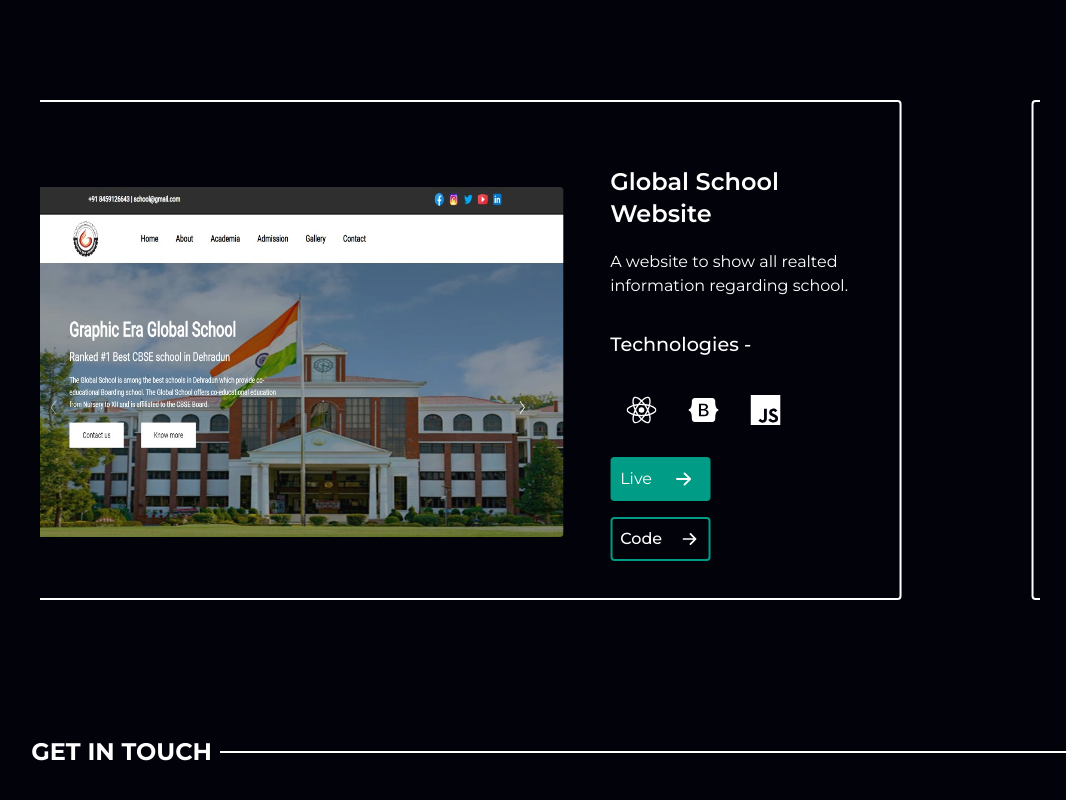
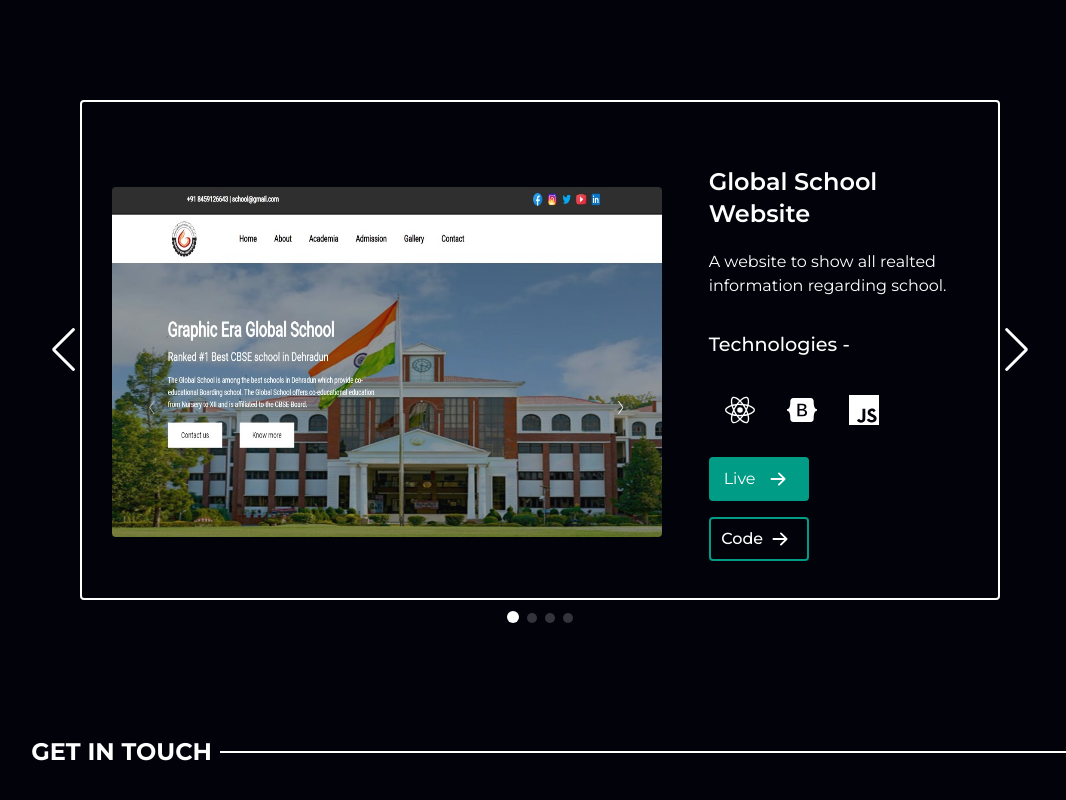
Before and after one commit to vishalk3102/PORTFOLIO-SITE, a React (Create React App) app: page / in a window 1280 px wide. Shown: the part 2048-2848 px from the top of the page, without its empty margins (100-1166 px from the left). Built offline with nearby package versions, Linux system fonts and the light colour scheme.

Commit message:
slider page button code fixed

```diff
--- a/src/Components/Data.js
+++ b/src/Components/Data.js
@@ -120,7 +120,7 @@
     imgSrc: sliderImg1,
     title: "Global School Website",
     urlCode: "https://github.com/vishalk3102/globalschoolreactwebsite",
-    urlLive: "https://globalschoolreact.herokuapp.com/",
+    urlLive: "https://globalschoolreact.herokuapp.com",
     description: "A website to show all realted information regarding school.",
   },
   {
@@ -128,7 +128,7 @@
     imgSrc: sliderImg2,
     title: "uPay",
     urlCode: "https://github.com/vishalk3102/uPay",
-    urlLive: "https://upay-react.herokuapp.com/",
+    urlLive: "https://upay-react.herokuapp.com",
     description:
       "Website for Payment that features all the essential details for payment sites",
   },
@@ -138,7 +138,7 @@
     imgSrc: sliderImg3,
     title: "EnigmaDev",
     urlCode: "https://github.com/vishalk3102/Enigma-Dev",
-    urlLive: "https://enigma-dev.herokuapp.com/",
+    urlLive: "https://enigma-dev.herokuapp.com",
     description:
       "A website that manage different business and show all the relevant information related to it.",
   },
@@ -146,8 +146,8 @@
     id: 4,
     imgSrc: sliderImg4,
     title: "Portfolio",
-    urlCode: "https://github.com/vishalk3102/Enigma-Dev",
-    urlLive: "https://enigma-dev.herokuapp.com/",
+    urlCode: "https://github.com/vishalk3102/PORTFOLIO-SITE",
+    urlLive: "https://enigma-dev.herokuapp.com",
     description:
       "This is my personal portfolio website that shows all the details regarding me.",
   },
--- a/src/Components/Projects/Project.js
+++ b/src/Components/Projects/Project.js
@@ -5,6 +5,9 @@
 import Slider from "./Slider";
 import "swiper/css";
 import { sliderData } from "../Data";
+import "swiper/css/navigation";
+import "swiper/css/pagination";
+import "swiper/css/autoplay";
 
 const Project = () => {
   return (
@@ -18,9 +21,9 @@
             slidesPerView={1}
             navigation={true}
             pagination={{ clickable: true }}
-            speed={5000}
+            speed={3000}
             loop={true}
-            autoplay={{ delay: 2000 }}
+            autoplay={{ delay: 7000 }}
             onSlideChange={() => console.log("slide change")}
             onSwiper={(swiper) => console.log(swiper)}
           >
--- a/src/Components/Projects/Slider.js
+++ b/src/Components/Projects/Slider.js
@@ -38,16 +38,26 @@
             })}
           </div>
           <div className=" w-[100px] p-2 m-1 md:m-2 border-solid border-2 flex justify- items items-center border-[#009c86] rounded bg-[#009c86] hover:cursor-pointer hover:scale-105">
-            <a href={items.urlLink} className="mr-5 p-1/2">
+            <a
+              href={items.urlLink}
+              target="_blank"
+              rel="noreferrer"
+              className="mr-1 p-1/2 w-full flex justify-around items-center"
+            >
               Live
+              <BsArrowRightShort size={24} className="scale-125" />
             </a>
-            <BsArrowRightShort size={24} className="scale-125" />
           </div>
           <div className=" w-[100px] p-2 m-1 md:m-2 font-medium border-solid border-2  border-[#009c86] rounded flex justify-start items-center hover:cursor-pointer hover:scale-105">
-            <a href={items.urlCode} className="mr-4 p-1/2">
+            <a
+              href={items.urlCode}
+              target="_blank"
+              rel="noreferrer"
+              className="mr-1 p-1/2 w-full flex justify-around items-center"
+            >
               Code
+              <BsArrowRightShort size={24} className="scale-125" />
             </a>
-            <BsArrowRightShort size={24} className="scale-125" />
           </div>
         </div>
       </div>
```
Also changed, not shown: src/index.css (+0 -7 lines).
